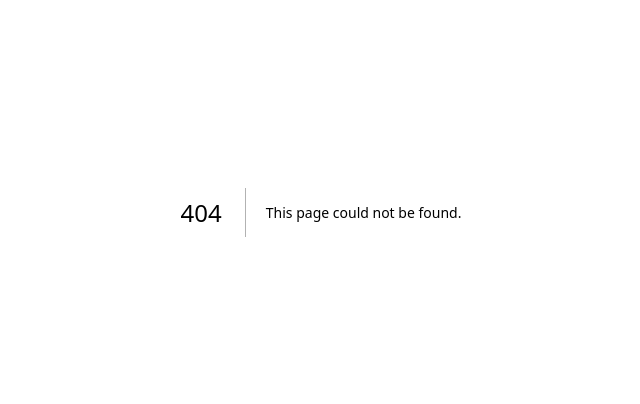
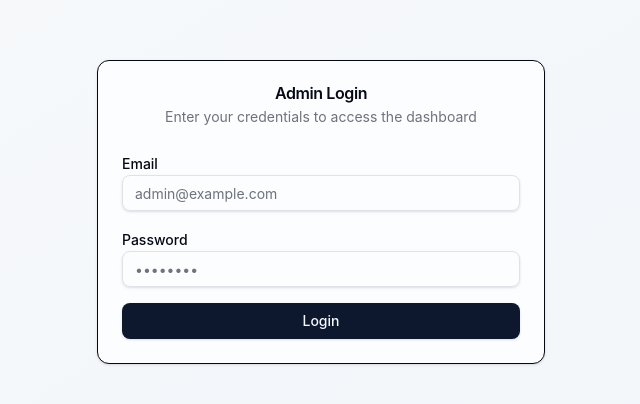
Before and after one commit to williamalxndr/media-system-fe, a Next.js app: page /login in a window 1280 px wide. Before the commit this address had no page. Shown: the part 188-592 px from the top of the page, without its empty margins (319-959 px from the left). Built offline with nearby package versions, Linux system fonts and the light colour scheme; no server answers.

Commit message:
feat(frontend): auth system + admin shell (login, dashboard, sidebar)

```diff
--- /dev/null
+++ b/src/app/admin/layout.tsx
@@ -0,0 +1,54 @@
+"use client";
+
+import { useRouter } from "next/navigation";
+import { useAuth } from "@/features/auth/hooks/useAuth";
+import { Button } from "@/shared/components/ui/button";
+import Link from "next/link";
+
+export default function AdminLayout({ children }: { children: React.ReactNode }) {
+  const router = useRouter();
+  const { user, loading, logout } = useAuth();
+
+  if (loading) {
+    return <div className="flex items-center justify-center min-h-screen">Loading...</div>;
+  }
+
+  if (!user || !user.is_admin) {
+    router.push("/login");
+    return null;
+  }
+
+  const handleLogout = async () => {
+    await logout();
+    router.push("/");
+  };
+
+  return (
+    <div className="flex min-h-screen bg-slate-50">
+      <aside className="w-64 bg-white border-r border-slate-200 p-6">
+        <h2 className="text-lg font-semibold mb-6">Admin</h2>
+        <nav className="space-y-2">
+          <Link href="/admin" className="block px-4 py-2 rounded hover:bg-slate-100">
+            Dashboard
+          </Link>
+          <Link href="/admin/events" className="block px-4 py-2 rounded hover:bg-slate-100">
+            Events
+          </Link>
+          <Link href="/admin/content" className="block px-4 py-2 rounded hover:bg-slate-100">
+            Content
+          </Link>
+          <Link href="/admin/tokens" className="block px-4 py-2 rounded hover:bg-slate-100">
+            Tokens
+          </Link>
+        </nav>
+        <div className="mt-8 pt-6 border-t border-slate-200">
+          <p className="text-sm text-slate-600 mb-4">{user.email}</p>
+          <Button variant="outline" className="w-full" onClick={handleLogout}>
+            Logout
+          </Button>
+        </div>
+      </aside>
+      <main className="flex-1 p-8">{children}</main>
+    </div>
+  );
+}
--- /dev/null
+++ b/src/app/admin/page.tsx
@@ -0,0 +1,8 @@
+export default function AdminDashboard() {
+  return (
+    <div>
+      <h1 className="text-3xl font-bold mb-6">Dashboard</h1>
+      <p className="text-slate-600">Welcome to the admin dashboard. Use the sidebar to manage events, content, and tokens.</p>
+    </div>
+  );
+}
--- /dev/null
+++ b/src/app/login/page.tsx
@@ -0,0 +1,67 @@
+"use client";
+
+import { useState } from "react";
+import { useRouter } from "next/navigation";
+import { Button } from "@/shared/components/ui/button";
+import { Card, CardContent, CardDescription, CardHeader, CardTitle } from "@/shared/components/ui/card";
+import { Input } from "@/shared/components/ui/input";
+import { Label } from "@/shared/components/ui/label";
+import { useAuth } from "@/features/auth/hooks/useAuth";
+
+export default function LoginPage() {
+  const router = useRouter();
+  const { login, loading, error } = useAuth();
+  const [username, setUsername] = useState("");
+  const [password, setPassword] = useState("");
+
+  const handleSubmit = async (e: React.FormEvent) => {
+    e.preventDefault();
+    try {
+      await login(username, password);
+      router.push("/admin");
+    } catch {
+      // Error is handled by useAuth
+    }
+  };
+
+  return (
+    <main className="min-h-screen bg-gradient-to-br from-slate-50 to-slate-100 flex items-center justify-center p-4">
+      <Card className="w-full max-w-md">
+        <CardHeader className="text-center">
+          <CardTitle>Admin Login</CardTitle>
+          <CardDescription>Enter your credentials to access the dashboard</CardDescription>
+        </CardHeader>
+        <CardContent>
+          <form onSubmit={handleSubmit} className="space-y-4">
+            <div className="space-y-2">
+              <Label htmlFor="username">Email</Label>
+              <Input
+                id="username"
+                type="email"
+                placeholder="admin@example.com"
+                value={username}
+                onChange={(e) => setUsername(e.target.value)}
+                disabled={loading}
+              />
+            </div>
+            <div className="space-y-2">
+              <Label htmlFor="password">Password</Label>
+              <Input
+                id="password"
+                type="password"
+                placeholder="••••••••"
+                value={password}
+                onChange={(e) => setPassword(e.target.value)}
+                disabled={loading}
+              />
+            </div>
+            {error && <p className="text-sm text-destructive">{error}</p>}
+            <Button type="submit" className="w-full" disabled={loading}>
+              {loading ? "Logging in..." : "Login"}
+            </Button>
+          </form>
+        </CardContent>
+      </Card>
+    </main>
+  );
+}
--- /dev/null
+++ b/src/features/auth/hooks/useAuth.ts
@@ -0,0 +1,41 @@
+"use client";
+
+import { useEffect, useState } from "react";
+import { getMe, login as loginService, logout as logoutService } from "../services/authService";
+import type { User } from "../types";
+
+export function useAuth() {
+  const [user, setUser] = useState<User | null>(null);
+  const [loading, setLoading] = useState(true);
+  const [error, setError] = useState<string | null>(null);
+
+  useEffect(() => {
+    getMe().then(setUser).finally(() => setLoading(false));
+  }, []);
+
+  const login = async (username: string, password: string) => {
+    setLoading(true);
+    setError(null);
+    try {
+      const user = await loginService(username, password);
+      setUser(user);
+    } catch (err) {
+      setError(err instanceof Error ? err.message : "Login failed");
+      throw err;
+    } finally {
+      setLoading(false);
+    }
+  };
+
+  const logout = async () => {
+    setLoading(true);
+    try {
+      await logoutService();
+      setUser(null);
+    } finally {
+      setLoading(false);
+    }
+  };
+
+  return { user, loading, error, login, logout };
+}
--- /dev/null
+++ b/src/features/auth/services/authService.ts
@@ -0,0 +1,23 @@
+import { api } from "@/shared/lib/apiFetch";
+import type { User, LoginRequest, AuthResponse } from "../types";
+
+export async function login(username: string, password: string): Promise<User> {
+  const response = await api.post<AuthResponse>("/api/auth/login/", {
+    username,
+    password,
+  });
+  return response.user;
+}
+
+export async function logout(): Promise<void> {
+  await api.post("/api/auth/logout/", {});
+}
+
+export async function getMe(): Promise<User | null> {
+  try {
+    const response = await api.get<AuthResponse>("/api/auth/me/");
+    return response.user;
+  } catch {
+    return null;
+  }
+}
--- /dev/null
+++ b/src/features/auth/types/index.ts
@@ -0,0 +1,14 @@
+export interface User {
+  id: number;
+  email: string;
+  is_admin: boolean;
+}
+
+export interface LoginRequest {
+  username: string;
+  password: string;
+}
+
+export interface AuthResponse {
+  user: User;
+}
```
